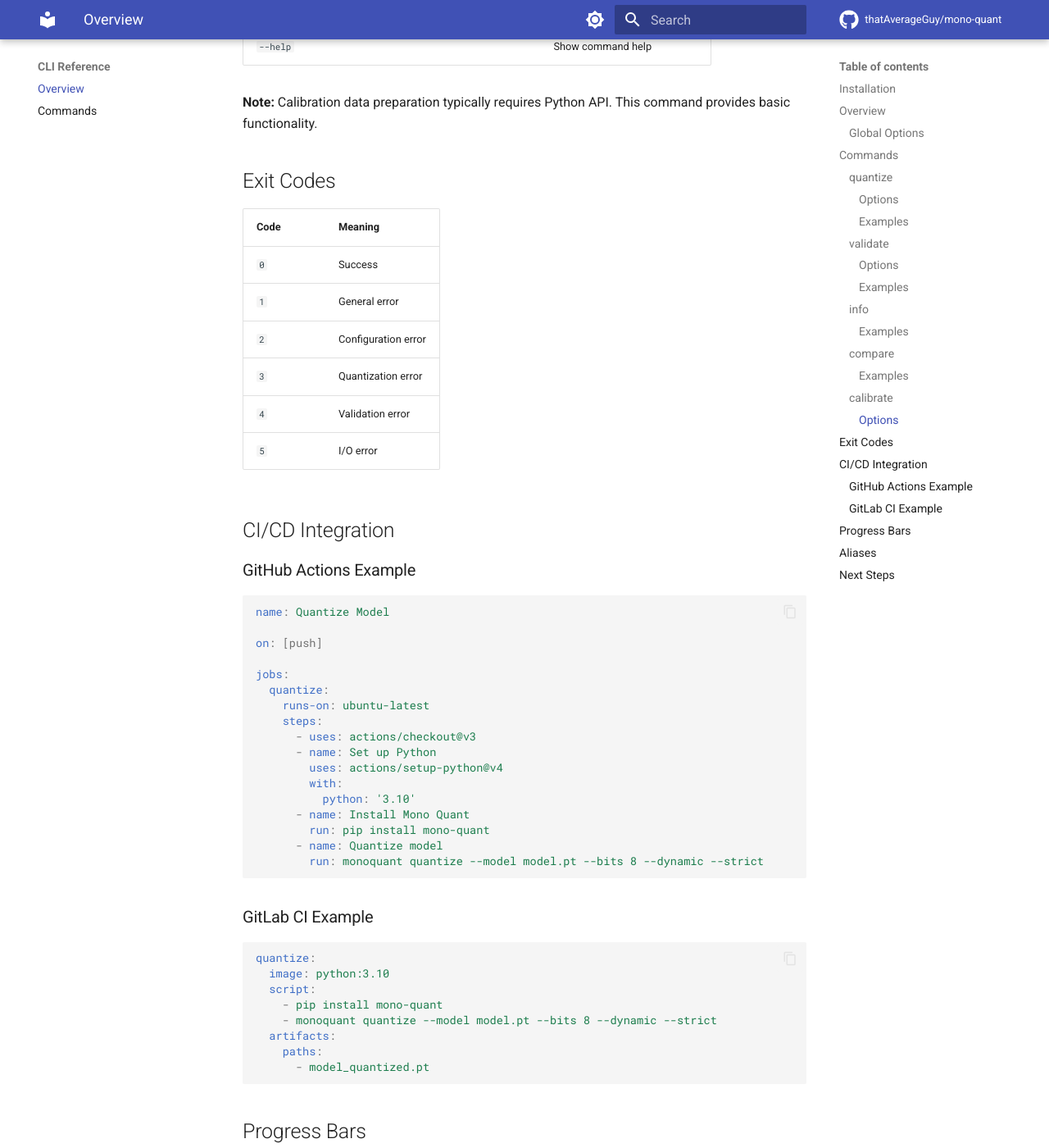
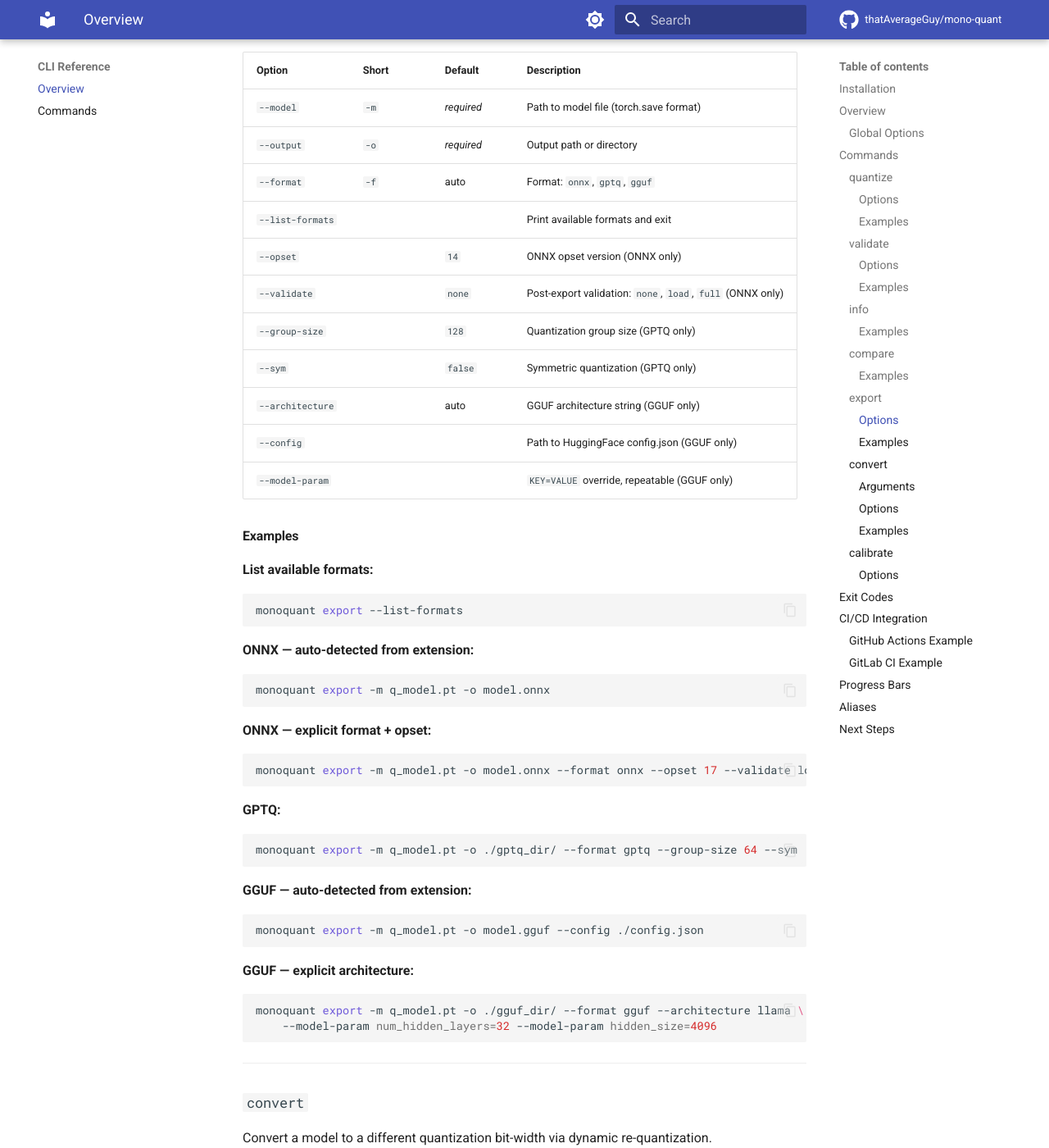
Before and after one commit to thatAverageGuy/mono-quant, an MkDocs documentation site: the page built from docs/cli/index.md, in a window 1280 px wide and 1400 px high, scrolled down 3714 px. Shown: the whole window at 82% size. Built offline with MkDocs 1.6.1 and Material for MkDocs 9.7.7, drawn with Linux system fonts in a browser that asks for light colours; comment, search, counter and statistics services are not loaded; some of the changed text lies outside the part shown.

Commit message:
T-029: result.convert() + docs sync — Phase 8 complete
- 6 tests in test_convert.py: int8→int4, int8→fp16, UserWarning, original unchanged,
  CLI dispatch (all passing)
- T-038 stub: calibration-based conversion (deferred, depends on T-029)
- Docs: CHANGELOG (Phase 8 entries), CONTEXT (Phase 8 complete), README (unified
  export API + convert), docs/cli/index.md (export + convert commands),
  docs/getting-started/quickstart.md (Step 6: Export), ARCHITECTURE.md (export
  layer + Phase 8 additions), TASKS.md (T-026–T-029 DONE, T-038 pending)
- Full suite: 103 passed, 9 skipped (gguf-py optional), 0 failed

Co-Authored-By: Claude Sonnet 4.6 <noreply@anthropic.com>

````diff
--- a/docs/cli/index.md
+++ b/docs/cli/index.md
@@ -144,6 +144,113 @@ Output includes:
 - Compression ratio
 - Format differences
 
+### `export`
+
+Export a model to ONNX, GPTQ, or GGUF format.
+
+```bash
+monoquant export --model MODEL.pt --output OUTPUT [OPTIONS]
+```
+
+Format is **auto-detected** from the output path extension when `--format` is omitted:
+
+| Extension / path type | Auto-detected format |
+|-----------------------|----------------------|
+| `.onnx` | ONNX |
+| `.gguf` | GGUF |
+| directory (no extension) | GPTQ |
+
+#### Options
+
+| Option | Short | Default | Description |
+|--------|-------|---------|-------------|
+| `--model` | `-m` | *required* | Path to model file (torch.save format) |
+| `--output` | `-o` | *required* | Output path or directory |
+| `--format` | `-f` | auto | Format: `onnx`, `gptq`, `gguf` |
+| `--list-formats` | | | Print available formats and exit |
+| `--opset` | | `14` | ONNX opset version (ONNX only) |
+| `--validate` | | `none` | Post-export validation: `none`, `load`, `full` (ONNX only) |
+| `--group-size` | | `128` | Quantization group size (GPTQ only) |
+| `--sym` | | `false` | Symmetric quantization (GPTQ only) |
+| `--architecture` | | auto | GGUF architecture string (GGUF only) |
+| `--config` | | | Path to HuggingFace config.json (GGUF only) |
+| `--model-param` | | | `KEY=VALUE` override, repeatable (GGUF only) |
+
+#### Examples
+
+**List available formats:**
+
+```bash
+monoquant export --list-formats
+```
+
+**ONNX — auto-detected from extension:**
+
+```bash
+monoquant export -m q_model.pt -o model.onnx
+```
+
+**ONNX — explicit format + opset:**
+
+```bash
+monoquant export -m q_model.pt -o model.onnx --format onnx --opset 17 --validate load
+```
+
+**GPTQ:**
+
+```bash
+monoquant export -m q_model.pt -o ./gptq_dir/ --format gptq --group-size 64 --sym
+```
+
+**GGUF — auto-detected from extension:**
+
+```bash
+monoquant export -m q_model.pt -o model.gguf --config ./config.json
+```
+
+**GGUF — explicit architecture:**
+
+```bash
+monoquant export -m q_model.pt -o ./gguf_dir/ --format gguf --architecture llama \
+    --model-param num_hidden_layers=32 --model-param hidden_size=4096
+```
+
+---
+
+### `convert`
+
+Convert a model to a different quantization bit-width via dynamic re-quantization.
+
+```bash
+monoquant convert INPUT OUTPUT --bits BITS
+```
+
+!!! note
+    This uses dynamic re-quantization (dequantize → re-quantize). No calibration data
+    required, but accuracy is lower than re-quantizing from the original FP32 model.
+
+#### Arguments
+
+| Argument | Description |
+|----------|-------------|
+| `INPUT` | Path to model file (.pt, torch.save format) |
+| `OUTPUT` | Destination path for converted model |
+
+#### Options
+
+| Option | Short | Default | Description |
+|--------|-------|---------|-------------|
+| `--bits` | `-b` | *required* | Target bit-width: 4, 8, or 16 |
+
+#### Examples
+
+```bash
+monoquant convert q_model_int8.pt q_model_int4.pt --bits 4
+monoquant convert q_model_int8.pt q_model_fp16.pt --bits 16
+```
+
+---
+
 ### `calibrate`
 
 Prepare calibration data for static quantization.
````
Also changed, not shown: CHANGELOG.md (+23 -0 lines), CONTEXT.md (+26 -21 lines), README.md (+32 -27 lines), docs/dev/ARCHITECTURE.md (+20 -5 lines), docs/dev/session_context/session_2026-02-26.md (added, +52 -0 lines), docs/dev/tasks/T-029/IMPL_LOG.md (added, +52 -0 lines), docs/dev/tasks/T-038/DETAIL.md (added, +39 -0 lines), docs/dev/tasks/TASKS.md (+13 -7 lines), docs/getting-started/quickstart.md (+41 -0 lines), 1 other file.
